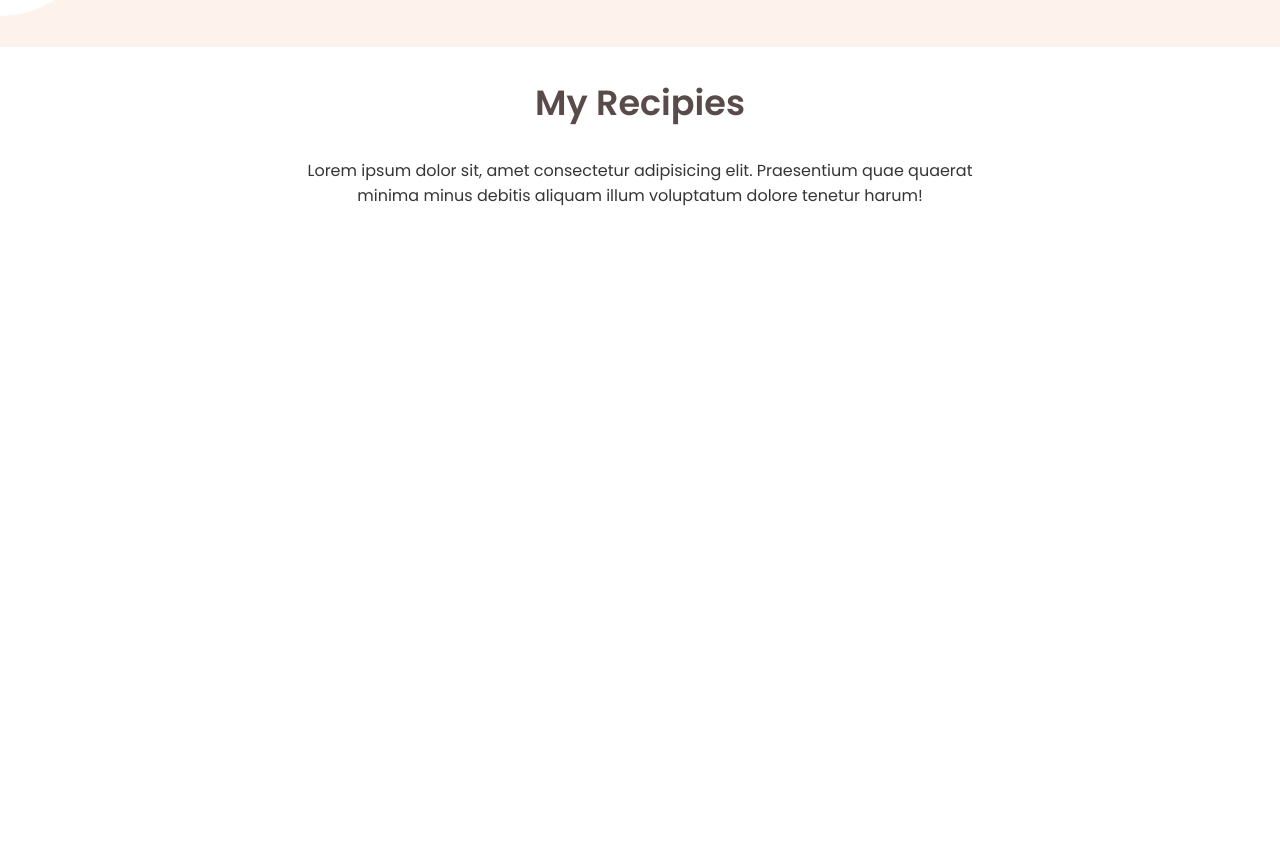
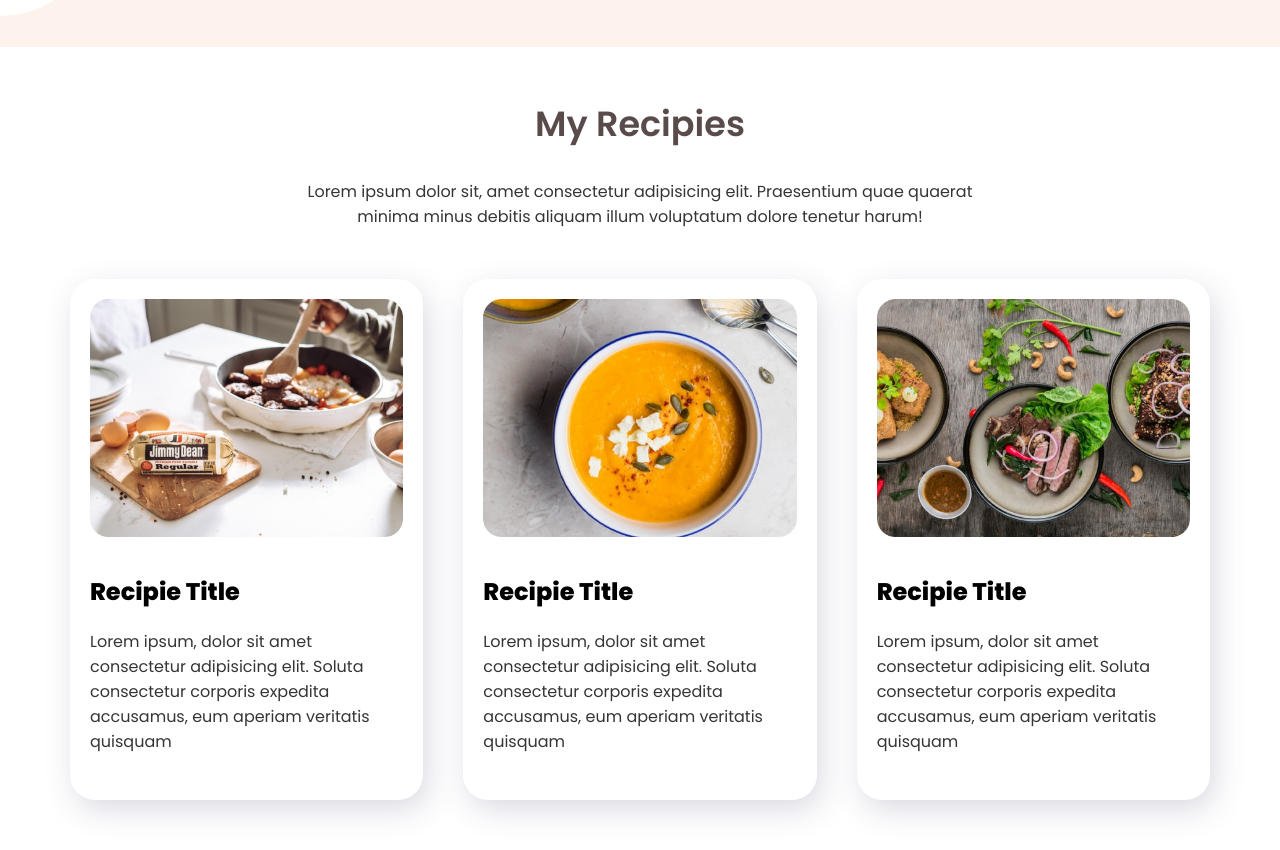
Before and after one commit to rakibulPro1/Food-Hut, a plain HTML site: page index.html in a window 1280 px wide. Shown: the part 1192-2042 px from the top of the page. Before the commit the page ends 1416 px from the top, so only its background shows below. Drawn offline with Linux system fonts and the light colour scheme.

Commit message:
Food hut website

```diff
--- a/index.html
+++ b/index.html
@@ -55,6 +55,40 @@
             <h1 class="recipies-heading">My Recipies</h1>
             <p class="recipies-para">Lorem ipsum dolor sit, amet consectetur adipisicing elit. Praesentium quae quaerat minima minus debitis aliquam illum voluptatum dolore tenetur harum!</p>
         </div>
+
+        <div class="recipies-area">
+            <div class="recipies-item">
+                <div class="recipies-img">
+                    <img src="images/food/Project Cover.jpg" alt="">
+                </div>
+                <div class="recipies-body">
+                    <h2 class="recipies-title">Recipie Title</h2>
+                    <p class="recipies-para">Lorem ipsum, dolor sit amet consectetur adipisicing elit. Soluta consectetur corporis expedita accusamus, eum aperiam veritatis quisquam </p>
+                </div>
+            </div>
+
+            <div class="recipies-item">
+                <div class="recipies-img">
+                    <img src="images/food/Project Cover.png" alt="">
+                </div>
+                <div class="recipies-body">
+                    <h2 class="recipies-title">Recipie Title</h2>
+                    <p class="recipies-para">Lorem ipsum, dolor sit amet consectetur adipisicing elit. Soluta consectetur corporis expedita accusamus, eum aperiam veritatis quisquam </p>
+                </div>
+            </div>
+
+            <div class="recipies-item">
+                <div class="recipies-img">
+                    <img src="images/food/Project Cover1.jpg" alt="">
+                </div>
+                <div class="recipies-body">
+                    <h2 class="recipies-title">Recipie Title</h2>
+                    <p class="recipies-para">Lorem ipsum, dolor sit amet consectetur adipisicing elit. Soluta consectetur corporis expedita accusamus, eum aperiam veritatis quisquam </p>
+                </div>
+            </div>
+
+
+        </div>
     </section>
     <!-- Recipies end  -->
 </body>
--- a/style.css
+++ b/style.css
@@ -80,6 +80,10 @@ body{
 
 
 /* Recipies style */
+.recipies-section{
+    margin-top: 50px;
+
+}
 .top-header-recipies{
     text-align: center;
     padding: 0px 300px 0px 300px ;
@@ -93,5 +97,35 @@ body{
     color: rgb(54, 53, 53);
     font-weight: 500;
 
+}
+
+.recipies-area{
+    display: flex;
+    margin-left: 7%;
+    margin-right: 7%;
+    margin: 50px;
 
 }
+.recipies-item{
+    width: 30%;
+    margin: 0px 20px;
+    padding: 10px;
+    /* box-shadow:5px 10px 30px rgba(5, 4, 12, 0.205); */
+    box-shadow:5px 10px 30px rgba(81, 75, 119, 0.205);
+    border-radius: 25px;
+}
+.recipies-img{
+    text-align: center;
+}
+.recipies-img img{
+    width:94%;
+    padding: 10px;
+}
+.recipies-body{
+    padding: 0px 10px 20px 10px;
+}
+.recipies-para{
+    color: rgb(54, 53, 53);
+    font-weight: 500;
+
+}
```
